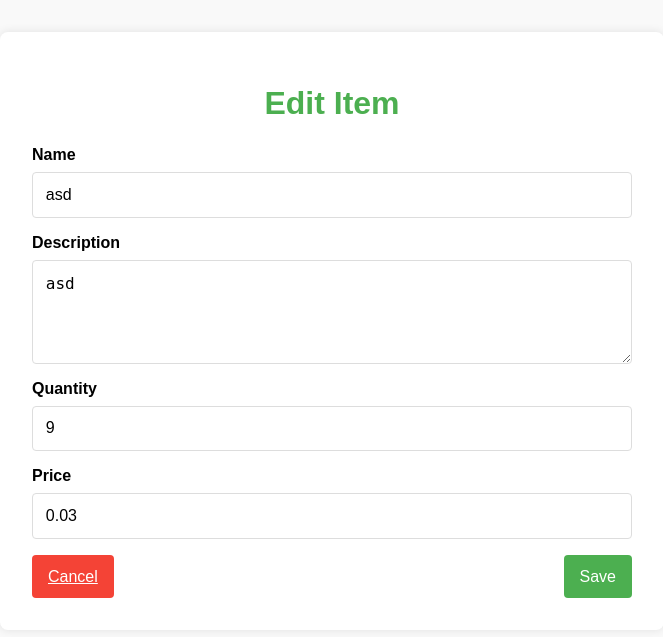
After one commit to insertnull/Web-Dev-Django, a Django app: page /edit/1/ in a window 1280 px wide. The commit adds this page. Shown: the top 637 px of the page, without its empty margins (308-971 px from the left). Run offline with Django 5.2, Linux system fonts and the light colour scheme; data comes from the database, SQL or seed files in the repository; both versions use the stored data as it was after the commit.

Commit message:
added search, edit and backup, notif not yet working

```diff
--- /dev/null
+++ b/sampleapp/templates/edit_item.html
@@ -0,0 +1,89 @@
+<!DOCTYPE html>
+<html>
+<head>
+    <title>Edit Item</title>
+    <style>
+        body {
+            font-family: Arial, sans-serif;
+            margin: 0;
+            padding: 0;
+            background-color: #f9f9f9;
+        }
+        .container {
+            max-width: 600px;
+            margin: 2rem auto;
+            background-color: white;
+            padding: 2rem;
+            box-shadow: 0 0 10px rgba(0, 0, 0, 0.1);
+            border-radius: 8px;
+        }
+        h1 {
+            text-align: center;
+            color: #4CAF50;
+            margin-bottom: 1.5rem;
+        }
+        form {
+            display: flex;
+            flex-direction: column;
+        }
+        label {
+            margin-bottom: 0.5rem;
+            font-weight: bold;
+        }
+        input, textarea {
+            margin-bottom: 1rem;
+            padding: 0.8rem;
+            border: 1px solid #ddd;
+            border-radius: 4px;
+            font-size: 1rem;
+        }
+        .form-buttons {
+            display: flex;
+            justify-content: space-between;
+        }
+        .button {
+            padding: 0.8rem 1rem;
+            background-color: #4CAF50;
+            color: white;
+            border: none;
+            border-radius: 4px;
+            font-size: 1rem;
+            cursor: pointer;
+            text-align: center;
+        }
+        .button:hover {
+            background-color: #45a049;
+        }
+        .cancel-button {
+            background-color: #f44336;
+        }
+        .cancel-button:hover {
+            background-color: #e41e20;
+        }
+    </style>
+</head>
+<body>
+    <div class="container">
+        <h1>Edit Item</h1>
+        <form method="post" action="{% url 'edit_item' item.id %}">
+            {% csrf_token %}
+            <label for="name">Name</label>
+            <input type="text" id="name" name="name" value="{{ item.name }}" required />
+
+            <label for="description">Description</label>
+            <textarea id="description" name="description" rows="4" required>{{ item.description }}</textarea>
+
+            <label for="quantity">Quantity</label>
+            <input type="number" id="quantity" name="quantity" value="{{ item.quantity }}" required />
+
+            <label for="price">Price</label>
+            <input type="number" step="0.01" id="price" name="price" value="{{ item.price }}" required />
+
+            <div class="form-buttons">
+                <a href="{% url 'item_list' %}" class="button cancel-button">Cancel</a>
+                <button type="submit" class="button">Save</button>
+            </div>
+        </form>
+    </div>
+</body>
+</html>
--- a/sampleproject/urls.py
+++ b/sampleproject/urls.py
@@ -1,10 +1,12 @@
 from django.contrib import admin
 from django.urls import path
-from .views import item_list, add_item, delete_item  # Correctly importing views from 'sampleapp'
+from .views import item_list, add_item, delete_item, edit_item, backup_items
 
 urlpatterns = [
     path('admin/', admin.site.urls),
     path('', item_list, name='item_list'),
     path('add/', add_item, name='add_item'),
     path('delete/<int:item_id>/', delete_item, name='delete_item'),
+    path('edit/<int:item_id>/', edit_item, name='edit_item'),
+    path('backup/', backup_items, name='backup_items')
 ]
--- a/sampleproject/views.py
+++ b/sampleproject/views.py
@@ -1,9 +1,40 @@
 from django.shortcuts import render, redirect, get_object_or_404
 from sampleapp.models import Item
+from django.http import HttpResponse
+import json
+import csv
+
+def backup_items(request):
+    # Create the HTTP response object with CSV headers
+    response = HttpResponse(content_type='text/csv')
+    response['Content-Disposition'] = 'attachment; filename="items_backup.csv"'
+
+    # Write CSV data
+    writer = csv.writer(response)
+    writer.writerow(['ID', 'Name', 'Quantity', 'Price'])  # Adjust headers as needed
+    for item in Item.objects.all():
+        writer.writerow([item.id, item.name, item.quantity, item.price])  # Match your model fields
+
+    return response
 
 def item_list(request):
-    items = Item.objects.all()
-    return render(request, 'homepage.html', {'items': items})
+    # Fetch all items or filter based on the search query
+    query = request.GET.get('search', '')
+    items = Item.objects.filter(name__icontains=query) if query else Item.objects.all()
+
+    # Identify low-stock items
+    low_stock_items = items.filter(quantity__lte=10)
+
+    # Serialize low-stock items into JSON
+    low_stock_items_json = json.dumps([
+        {"name": item.name, "quantity": item.quantity} for item in low_stock_items
+    ])
+
+    return render(request, 'homepage.html', {
+        'items': items,
+        'low_stock_items': low_stock_items,  # For template rendering
+        'low_stock_items_json': low_stock_items_json,  # For dynamic rendering
+    })
 
 def add_item(request):
     if request.method == 'POST':
@@ -27,3 +58,15 @@ def delete_item(request, item_id):
     item = get_object_or_404(Item, id=item_id)
     item.delete()
     return redirect('item_list')
+
+def edit_item(request, item_id):
+    item = get_object_or_404(Item, id=item_id)  # Use item_id to fetch the item
+    if request.method == 'POST':
+        # Update item logic
+        item.name = request.POST['name']
+        item.description = request.POST['description']
+        item.quantity = request.POST['quantity']
+        item.price = request.POST['price']
+        item.save()
+        return redirect('item_list')
+    return render(request, 'edit_item.html', {'item': item})
```
Also changed, not shown: sampleapp/templates/homepage.html (+110 -4 lines), db.sqlite3, 1 other file.
